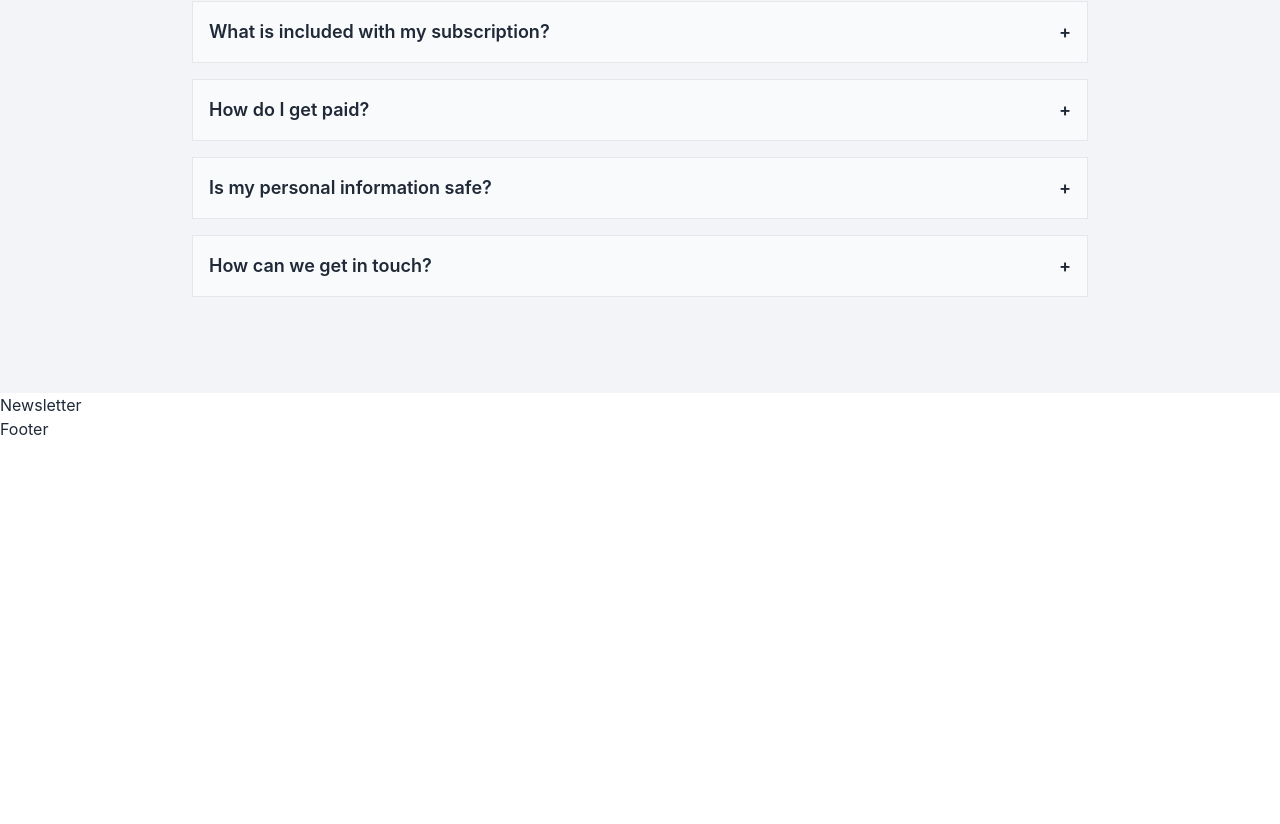
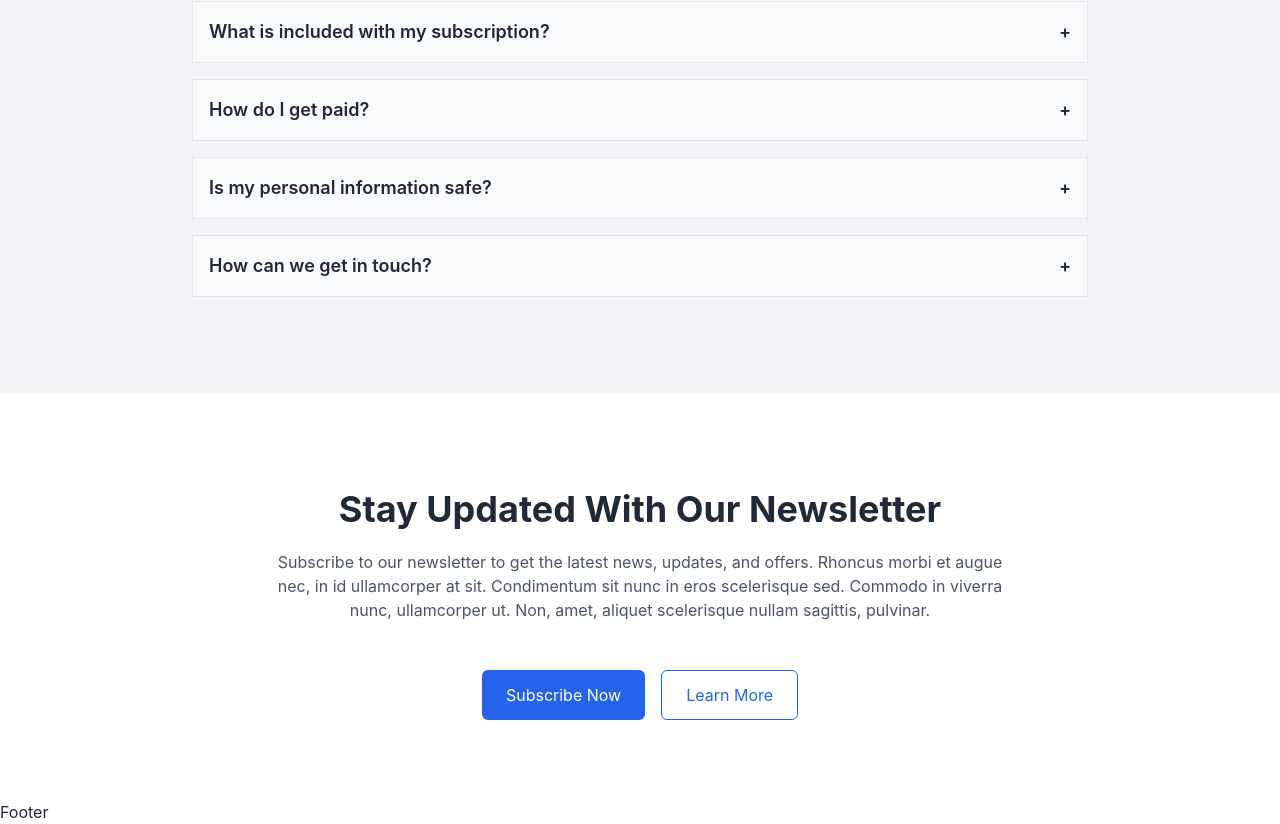
Before and after one commit to MHRatul/mega-agency-website, a React (Vite) app: page / in a window 1280 px wide. Shown: the part 6285-7109 px from the top of the page. Before the commit the page ends 6726 px from the top, so only its background shows below. Built offline with nearby package versions, Linux system fonts and the light colour scheme.

Commit message:
complete newsletter

```diff
--- a/src/pages/home/Newsletter.jsx
+++ b/src/pages/home/Newsletter.jsx
@@ -1,9 +1,20 @@
 import React from 'react'
+import HeadingSection from '../../components/HeadingSection'
+import { FiArrowRight } from 'react-icons/fi'
 
 const Newsletter = () => {
-  return (
-    <div>Newsletter</div>
-  )
+    return (
+        <div className='section-container text-center'>
+            <HeadingSection heading="Stay Updated with Our Newsletter" subheading="" description="Subscribe to our newsletter to get the latest news, updates, and offers. Rhoncus morbi et augue nec, in id ullamcorper at sit. Condimentum sit nunc in eros scelerisque sed. Commodo in viverra nunc, ullamcorper ut. Non, amet, aliquet scelerisque nullam sagittis, pulvinar." />
+
+            <div className='flex flex-col md:flex-row justify-center gap-4'>
+                <button className='bg-blue-600 text-white px-6 py-3 rounded-md flex justify-center items-center space-x-2 hover:bg-blue-700 transition'>
+                    <span>Subscribe Now</span>
+                </button>
+                <button className='border border-blue-600 px-6 py-3 rounded-md hover:bg-blue-600 hover:text-white text-blue-600 transition'>Learn More</button>
+            </div>
+        </div>
+    )
 }
 
 export default Newsletter
```
